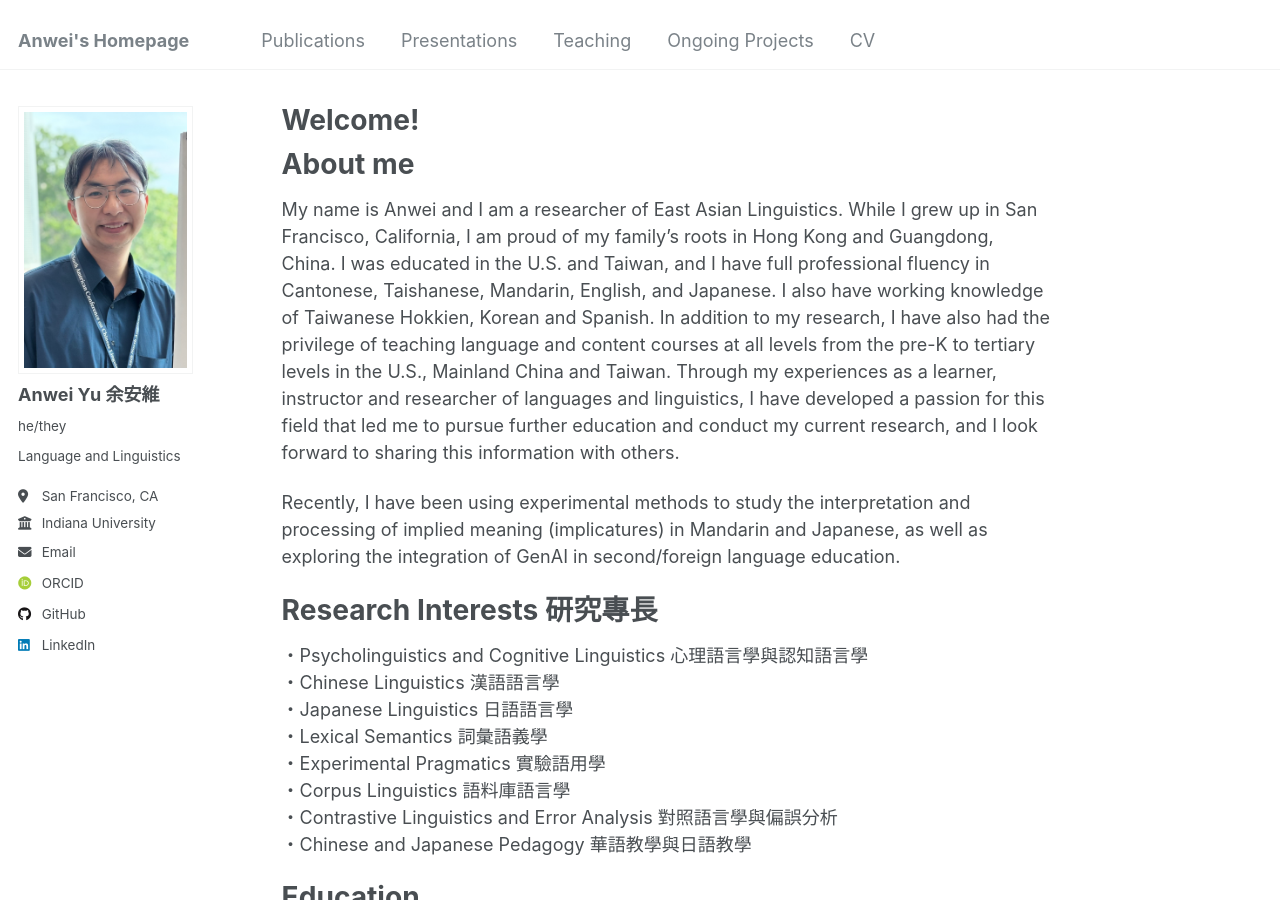
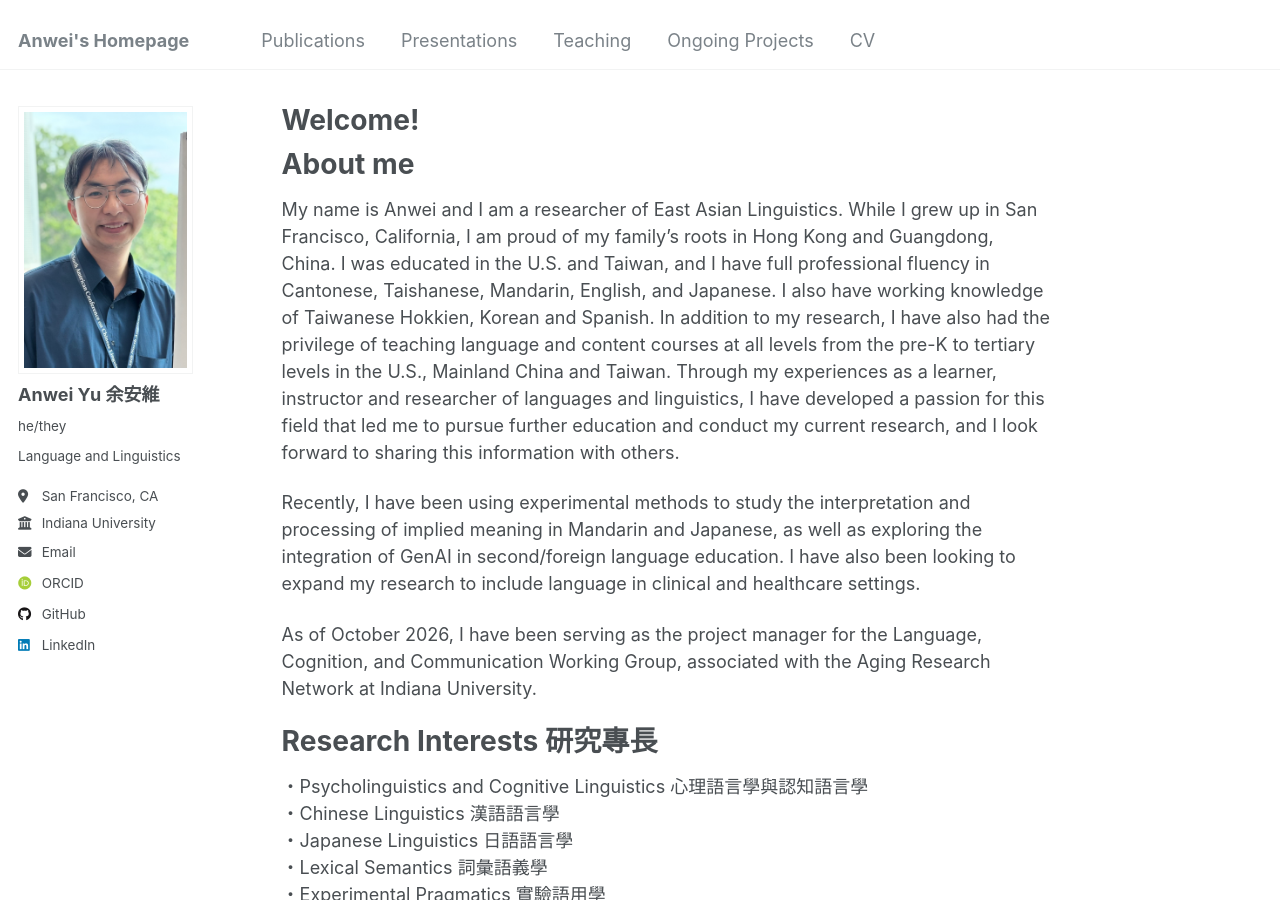
Before and after one commit to anweiyu/anweiyu.github.io, a Jekyll site: the page built from _pages/about.md, in a window 1280 px wide and 900 px high. Built offline with Jekyll 4.4.1, drawn with Linux system fonts in a browser that asks for light colours; some web fonts are replaced.

Commit message:
Update about.md

```diff
--- a/_pages/about.md
+++ b/_pages/about.md
@@ -10,7 +10,9 @@ About me
 ======
 My name is Anwei and I am a researcher of East Asian Linguistics. While I grew up in San Francisco, California, I am proud of my family's  roots in Hong Kong and Guangdong, China.  I was educated in the U.S. and Taiwan, and I have full professional fluency in Cantonese, Taishanese, Mandarin, English, and Japanese. I also have working knowledge of Taiwanese Hokkien, Korean and Spanish. In addition to my research, I have also had the privilege of teaching language and content courses at all levels from the pre-K to tertiary levels in the U.S., Mainland China and Taiwan. Through my experiences as a learner, instructor and researcher of languages and linguistics, I have developed a passion for this field that led me to pursue further education and conduct my current research, and I look forward to sharing this information with others.
 
-Recently, I have been using experimental methods to study the interpretation and processing of implied meaning (implicatures) in Mandarin and Japanese, as well as exploring the integration of GenAI in second/foreign language education.
+Recently, I have been using experimental methods to study the interpretation and processing of implied meaning in Mandarin and Japanese, as well as exploring the integration of GenAI in second/foreign language education. I have also been looking to expand my research to include language in clinical and healthcare settings.
+
+As of October 2026, I have been serving as the project manager for the Language, Cognition, and Communication Working Group, associated with the Aging Research Network at Indiana University.
 
 Research Interests 研究專長
 ======
```
